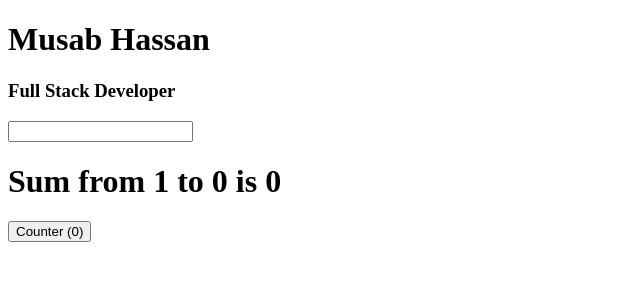
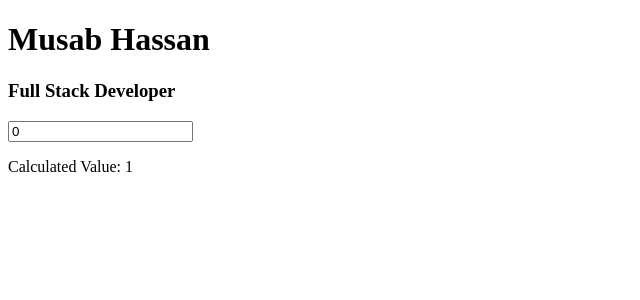
Before and after one commit to musab0712/TodoApp, a React (Vite) app in the folder frontend/: page / in a window 1280 px wide. Shown: the top 300 px of the page, without its empty margins (0-640 px from the left). Built offline with nearby package versions, Linux system fonts and the light colour scheme.

Commit message:
submit Assignment-1 useMemo()

```diff
--- a/frontend/src/App.jsx
+++ b/frontend/src/App.jsx
@@ -1,12 +1,12 @@
 import "./App.css";
-import UseMemoWithEx from "./componenets/experiment/UseMemoWithEx";
+import Assignment1 from "./componenets/UseMemoAssign/Assignment1";
 
 function App() {
   return (
     <div>
       <h1>Musab Hassan</h1>
       <h3>Full Stack Developer</h3>
-      <UseMemoWithEx />
+      <Assignment1 />
     </div>
   );
 }
--- a/frontend/src/componenets/UseMemoAssign/Assignment1.jsx
+++ b/frontend/src/componenets/UseMemoAssign/Assignment1.jsx
@@ -1,4 +1,4 @@
-import { useState } from "react";
+import { useMemo, useState } from "react";
 
 // In this assignment, your task is to create a component that performs an expensive calculation (finding the factorial) based on a user input.
 // Use useMemo to ensure that the calculation is only recomputed when the input changes, not on every render.
@@ -6,8 +6,15 @@ import { useState } from "react";
 export default function Assignment1() {
   const [input, setInput] = useState(0);
   // Your solution starts here
-  const expensiveValue = 0;
+  const expensiveValue = useMemo(() => {
+    let factorial = 1;
+    for (let i = 1; i <= input; i++) {
+      factorial *= i;
+    }
+    return factorial;
+  }, [input]);
   // Your solution ends here
+  console.log(expensiveValue);
 
   return (
     <div>
```
